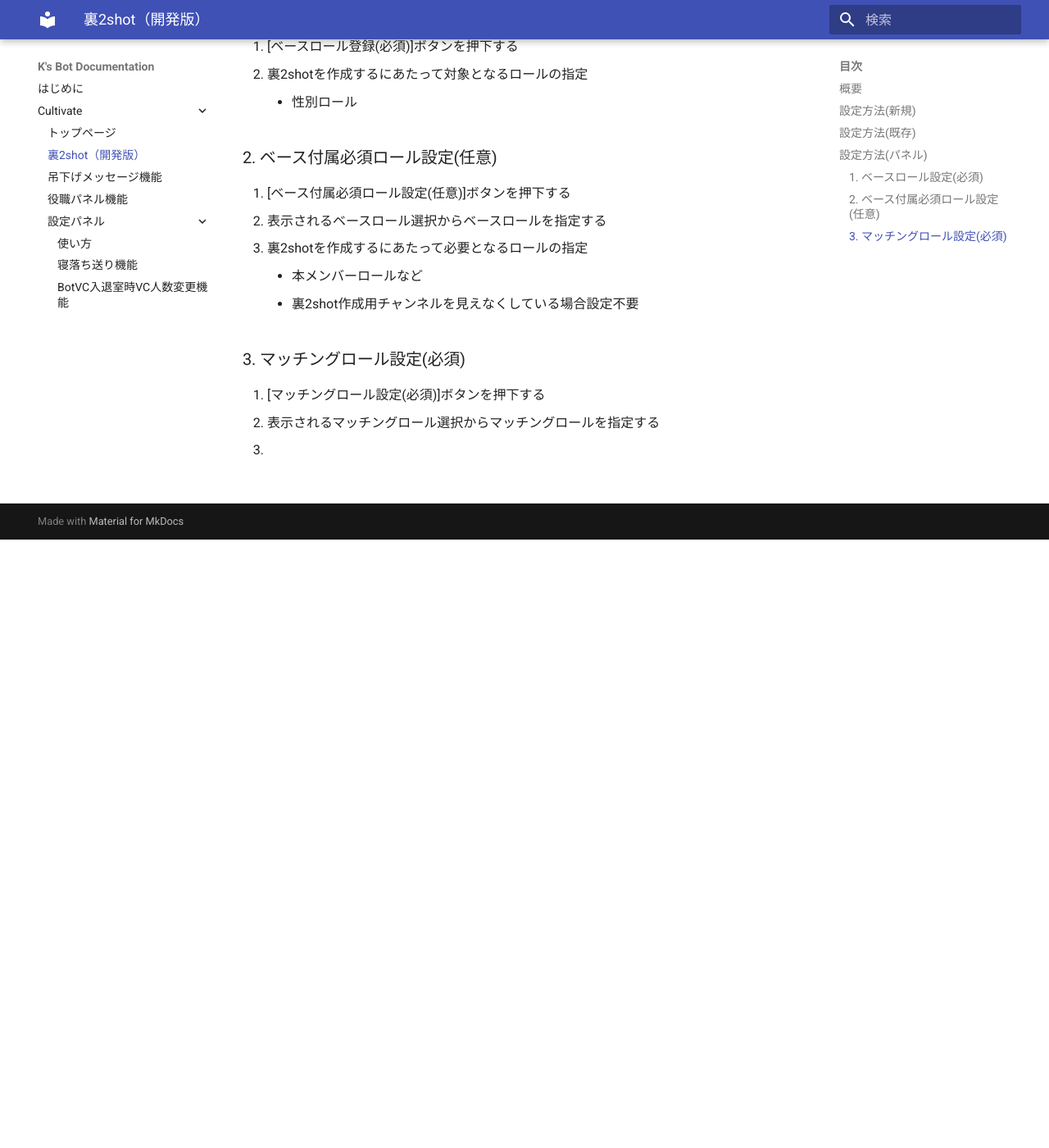
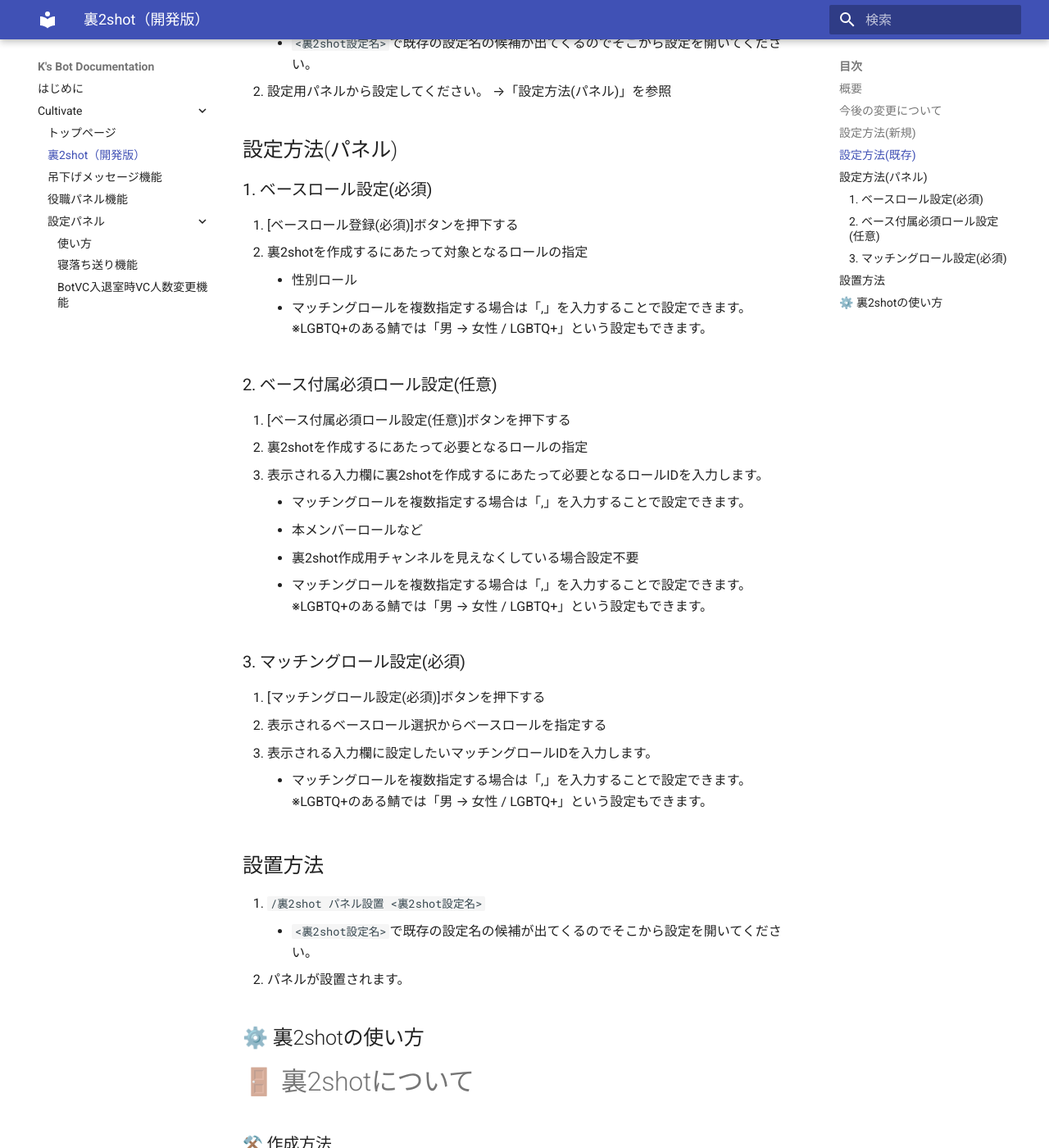
Before and after one commit to hashimotok-ecsv/hashimotok.docs, an MkDocs documentation site: the page built from build_docs/cultivate/system/back_2shot.md, in a window 1280 px wide and 1400 px high, scrolled down 742 px. Shown: the whole window at 82% size. Built offline with MkDocs 1.6.1 and Material for MkDocs 9.7.7, drawn with Linux system fonts in a browser that asks for light colours; some of the changed text lies outside the part shown.

Commit message:
Sync: Updated documentation from hashimotok-ecsv/Cultivate (commit 34584c59a022d93e492c2094dc102275b72fbd92)

```diff
--- a/build_docs/cultivate/system/back_2shot.md
+++ b/build_docs/cultivate/system/back_2shot.md
@@ -1,6 +1,11 @@
-# 裏2shot機能
+# 裏2shot機能（開発版）
 ## 概要
 裏2shot機能
+## 今後の変更について
+- Bot再起動時の処理を追加
+    - Bot停止中に隠れていた待機VCの見える化
+    - Bot停止中に空室になったVCの削除
+- インチャで音楽Botなどを弄った際にノックボタンが最下部に移動しない問題の修正
 ## 設定方法(新規)
 1. `/裏2shot 新規作成 <裏2shot設定名>`
     - 複数のパターンの裏2shotが作成できるので裏2shot設定名を設定してください。
@@ -16,13 +21,38 @@
 1. [ベースロール登録(必須)]ボタンを押下する
 1. 裏2shotを作成するにあたって対象となるロールの指定
     - 性別ロール
+    - マッチングロールを複数指定する場合は「,」を入力することで設定できます。
+      ※LGBTQ+のある鯖では「男 → 女性 / LGBTQ+」という設定もできます。
 ### 2. ベース付属必須ロール設定(任意)
 1. [ベース付属必須ロール設定(任意)]ボタンを押下する
-1. 表示されるベースロール選択からベースロールを指定する
 1. 裏2shotを作成するにあたって必要となるロールの指定
+1. 表示される入力欄に裏2shotを作成するにあたって必要となるロールIDを入力します。
+    - マッチングロールを複数指定する場合は「,」を入力することで設定できます。
     - 本メンバーロールなど
     - 裏2shot作成用チャンネルを見えなくしている場合設定不要
+    - マッチングロールを複数指定する場合は「,」を入力することで設定できます。
+      ※LGBTQ+のある鯖では「男 → 女性 / LGBTQ+」という設定もできます。
 ### 3. マッチングロール設定(必須)
 1. [マッチングロール設定(必須)]ボタンを押下する
-1. 表示されるマッチングロール選択からマッチングロールを指定する
-1.
+1. 表示されるベースロール選択からベースロールを指定する
+1. 表示される入力欄に設定したいマッチングロールIDを入力します。
+    - マッチングロールを複数指定する場合は「,」を入力することで設定できます。
+      ※LGBTQ+のある鯖では「男 → 女性 / LGBTQ+」という設定もできます。
+## 設置方法
+1. `/裏2shot パネル設置 <裏2shot設定名>`
+    - `<裏2shot設定名>`で既存の設定名の候補が出てくるのでそこから設定を開いてください。
+1. パネルが設置されます。
+## ⚙️ 裏2shotの使い方
+# 🚪 裏2shotについて
+### ⚒️ 作成方法
+1. [作成]ボタンを押下するとあなたにしか見えない裏2shotVCが作成される。
+2. 裏2shotVCに入ると他性別にしか見えないお部屋ができる。
+    - 設定したベースロールとマッチングロールで見える見えないの関係性ができます。
+### 🚪 入室方法
+1. 入りたい裏2shotVCのインチャを開く
+1. [ノック]ボタンを押下する
+1. 30秒間入れるVCになるので入室する
+  - 30秒間は他の人に見えないVCになります。
+  - 30秒が経過しても入室しなければ元の状態に戻ります。
+1. 入室するとそのまま他の人に見えないVCとして継続します。
+1. 片方が退室して改めて裏2shotとして待機したい場合は再度VCを作成しなおしてください。
```
Also changed, not shown: build_docs/cultivate/index.md (+3 -2 lines), build_docs/cultivate/system/settings/bot_vc_limit.md (renamed from build_docs/cultivate/system/bot_vc_limit.md), build_docs/cultivate/system/settings/sleep.md (renamed from build_docs/cultivate/system/sleep.md).
